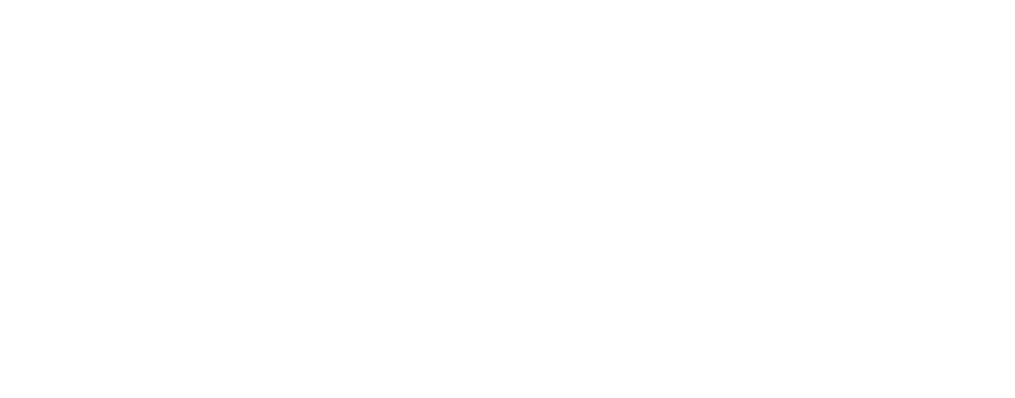
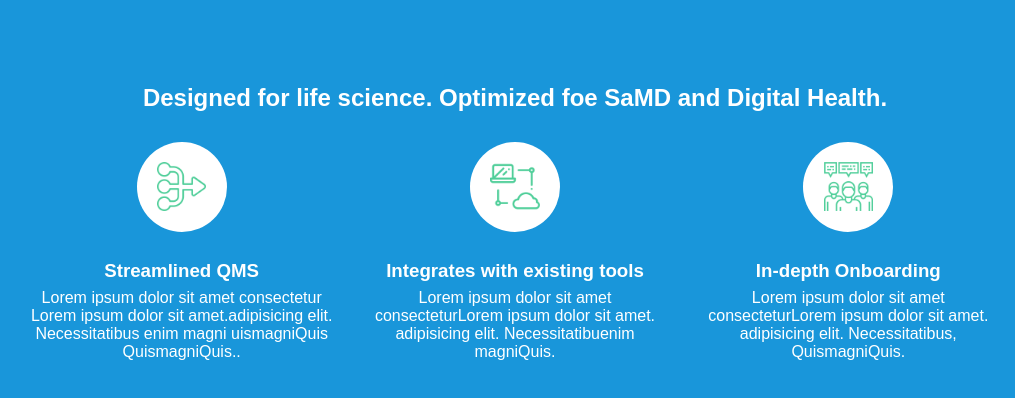
Before and after one commit to Kasiett/c0323-code-solutions, a plain HTML site: page css-three-column-layout/index.html in a window 1280 px wide. Shown: the whole page, without its empty margins (125-1140 px from the left). Drawn offline with Linux system fonts and the light colour scheme.

Commit message:
Completed css-three-column-layout

```diff
--- a/css-three-column-layout/index.html
+++ b/css-three-column-layout/index.html
@@ -10,6 +10,41 @@
   <link rel="stylesheet" href="styles.css">
 </head>
 <body>
+  <div class="container">
+    <div class="row">
+      <header>
+        <h2>Designed for life science. Optimized foe SaMD and Digital Health.</h2>
+      </header>
+    </div>
+    <div class="row">
+      <div class="one-thirds">
+        <div class="background-color"><img src="images/merge.png" alt="merge sign"></div>
+      </div>
+      <div class="one-thirds">
+        <div class="background-color"><img src="images/cloud-computing.png" alt="cloud-computing"></div>
+      </div>
+      <div class="one-thirds">
+        <div class="background-color">
+          <img src="images/discussion.png" alt="group of ppl having discussion">
+        </div>
+      </div>
+    </div>
+    <div class="row">
+      <div class="one-thirds">
+        <h3 class="no-line-height">Streamlined QMS</h3>
+        <p>Lorem ipsum dolor sit amet consectetur Lorem ipsum dolor sit amet.adipisicing elit. Necessitatibus enim magni uismagniQuis QuismagniQuis..</p>
+      </div>
+      <div class="one-thirds">
+        <h3 class="no-line-height">Integrates with existing tools</h3>
+        <p>Lorem ipsum dolor sit amet consecteturLorem ipsum dolor sit amet. adipisicing elit. Necessitatibuenim magniQuis.</p>
+      </div>
+      <div class="one-thirds">
+        <h3 class="no-line-height">In-depth Onboarding</h3>
+        <p>Lorem ipsum dolor sit amet consecteturLorem ipsum dolor sit amet. adipisicing elit. Necessitatibus, QuismagniQuis.</p>
+      </div>
 
+
+    </div>
+  </div>
 </body>
 </html>
--- a/css-three-column-layout/styles.css
+++ b/css-three-column-layout/styles.css
@@ -0,0 +1,40 @@
+body {
+  font-family: sans-serif;
+  background-color: #1996da;
+  color: white;
+  margin: 0 auto;
+}
+
+.container {
+  margin: auto;
+  width: 1000px;
+  margin-top: 4rem;
+}
+
+.row {
+  display: flex;
+  justify-content: center;
+}
+
+div > img {
+  width: 55%;
+}
+
+.background-color {
+  background-color: white;
+  border-radius: 50%;
+  height: 90px;
+  width: 90px;
+  margin: auto;
+  padding-top: 20px;
+}
+
+.one-thirds {
+  text-align: center;
+  flex-basis: calc(100%/3);
+  padding: 10px;
+}
+
+.no-line-height {
+  line-height: 0;
+}
```
